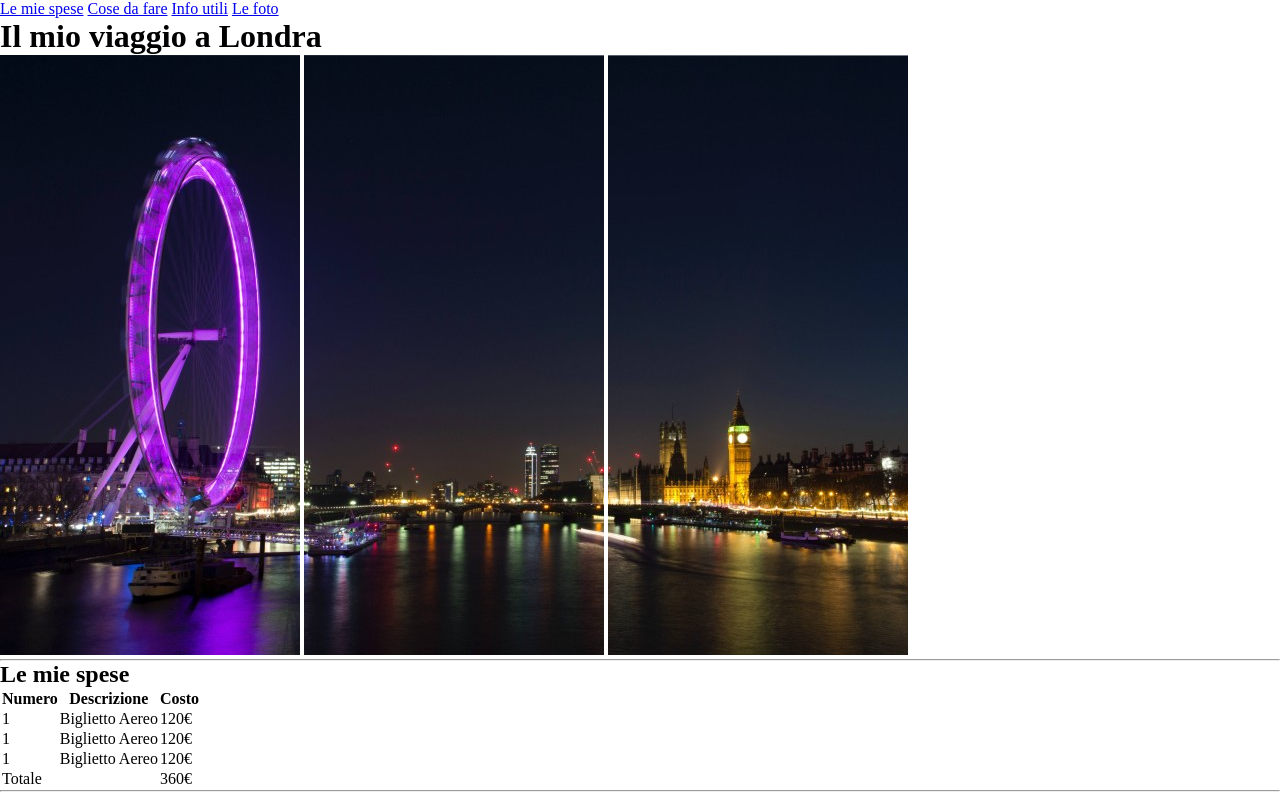
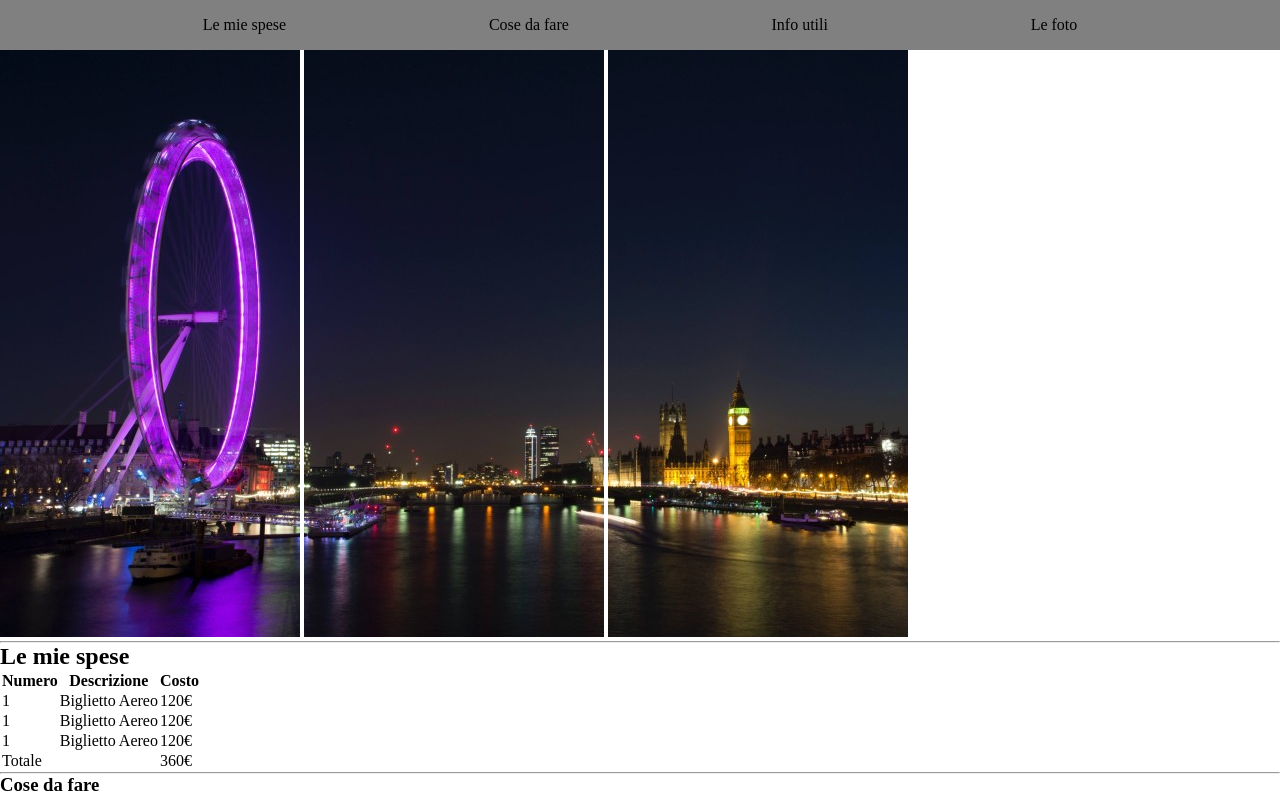
Before and after one commit to sofiacottone/git, a plain HTML site: page bonus.html in a window 1280 px wide. Shown: the top 793 px of the page. Drawn offline with Linux system fonts and the light colour scheme.

Commit message:
feat: add nav style

```diff
--- a/style.css
+++ b/style.css
@@ -3,3 +3,25 @@
     padding: 0;
     box-sizing: border-box;
 }
+
+body {
+    /* overflow: hidden; */
+}
+
+#nav-bar {
+    background-color: gray;
+    width: 100%;
+    height: 50px;
+    display: flex;
+    flex-direction: row;
+    justify-content: space-evenly;
+    position: fixed;
+
+}
+
+#nav-bar a {
+    line-height: 50px;
+    text-decoration: none;
+    color: black;
+
+}
```
